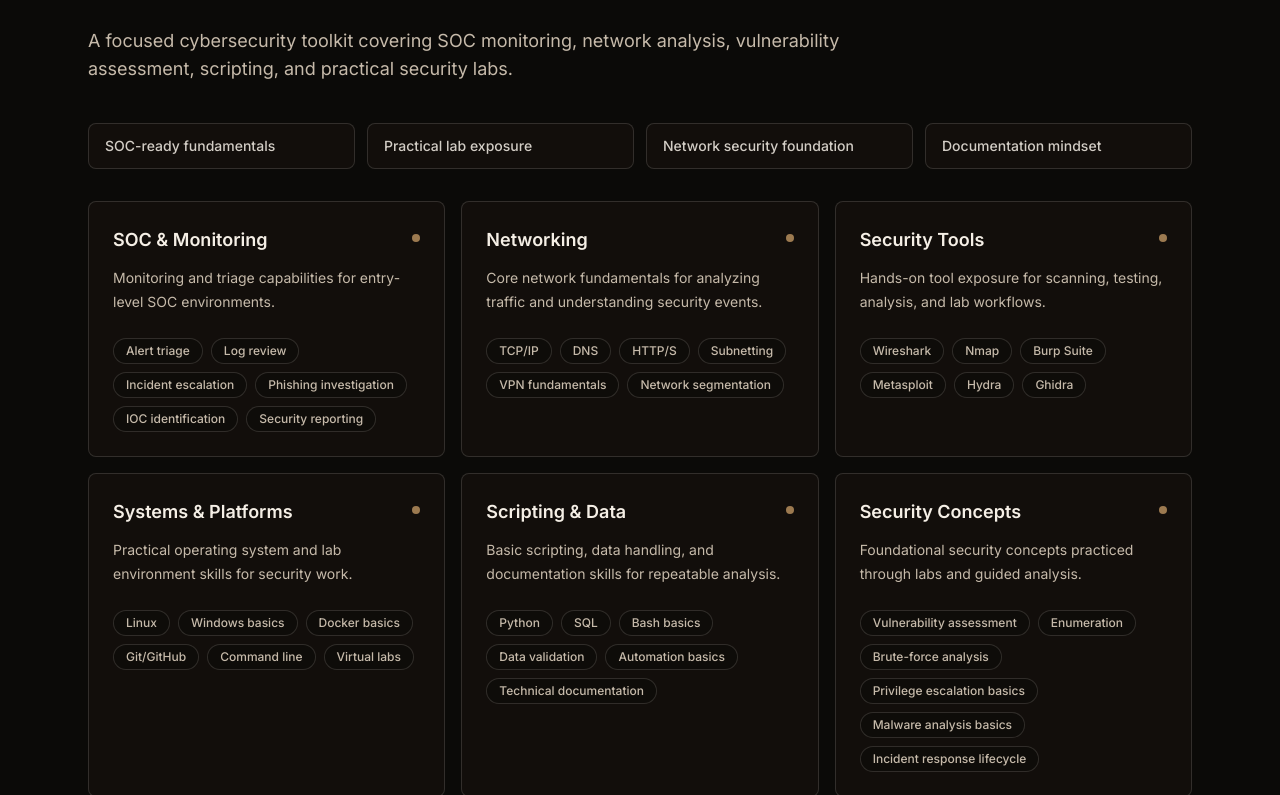
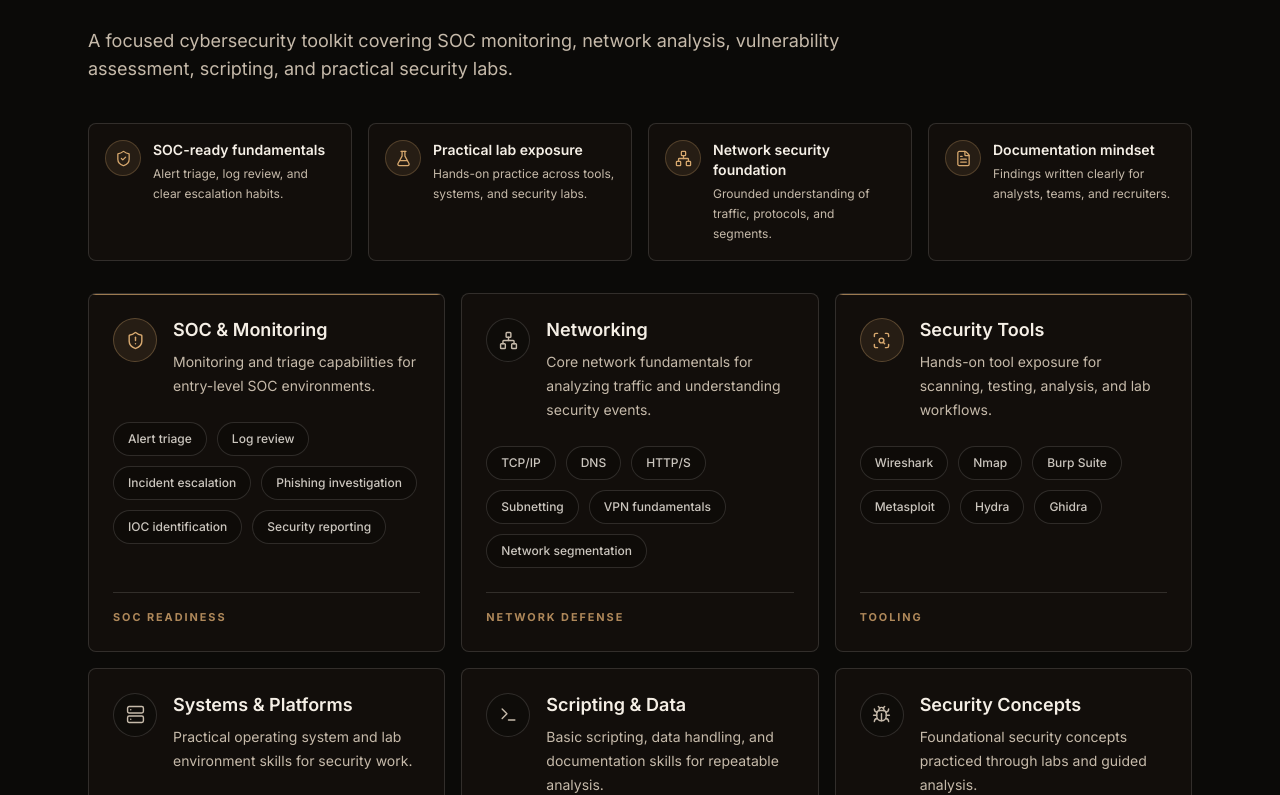
Before and after one commit to Iano0795/violets_portfolio, a Next.js app: page / in a window 1280 px wide. Shown: the part 1605-2400 px from the top of the page. Built offline with nearby package versions, Linux system fonts and the light colour scheme.

Commit message:
refactor: update package dependencies and enhance SkillsSection component

```diff
--- a/package.json
+++ b/package.json
@@ -18,13 +18,13 @@
     "tailwind-merge": "^3.5.0"
   },
   "devDependencies": {
-    "@tailwindcss/postcss": "^4.2.4",
+    "@tailwindcss/postcss": "^4",
     "@types/node": "^20",
     "@types/react": "^19",
     "@types/react-dom": "^19",
     "eslint": "^9",
     "eslint-config-next": "16.2.4",
-    "tailwindcss": "^4.2.4",
+    "tailwindcss": "^4",
     "typescript": "^5"
   }
 }
--- a/src/components/sections/SkillsSection.tsx
+++ b/src/components/sections/SkillsSection.tsx
@@ -1,56 +1,140 @@
+import {
+  Bug,
+  FileText,
+  FlaskConical,
+  Network,
+  ScanSearch,
+  Server,
+  ShieldAlert,
+  ShieldCheck,
+  Terminal,
+} from "lucide-react";
+import type { LucideIcon } from "lucide-react";
 import { portfolio } from "@/data/portfolio";
 import { SectionHeader } from "@/components/ui/SectionHeader";
+import { cn } from "@/lib/utils";
+
+const highlightIcons: Record<string, LucideIcon> = {
+  "SOC-ready fundamentals": ShieldCheck,
+  "Practical lab exposure": FlaskConical,
+  "Network security foundation": Network,
+  "Documentation mindset": FileText,
+};
+
+const skillIcons: Record<string, LucideIcon> = {
+  "SOC & Monitoring": ShieldAlert,
+  Networking: Network,
+  "Security Tools": ScanSearch,
+  "Systems & Platforms": Server,
+  "Scripting & Data": Terminal,
+  "Security Concepts": Bug,
+};
 
 export function SkillsSection() {
   return (
-    <section className="section-divider section-shell" id="skills">
-      <div>
+    <section className="section-divider section-shell relative" id="skills">
+      <div
+        aria-hidden="true"
+        className="pointer-events-none absolute inset-x-0 top-20 -z-10 h-72 bg-[radial-gradient(circle_at_50%_0%,rgba(215,168,110,0.12),transparent_60%)]"
+      />
+      <div
+        aria-hidden="true"
+        className="pointer-events-none absolute inset-0 -z-10 bg-[linear-gradient(rgba(245,239,230,0.035)_1px,transparent_1px),linear-gradient(90deg,rgba(245,239,230,0.025)_1px,transparent_1px)] bg-[size:56px_56px] opacity-30"
+      />
+      <div className="relative">
         <SectionHeader
           description="A focused cybersecurity toolkit covering SOC monitoring, network analysis, vulnerability assessment, scripting, and practical security labs."
           eyebrow="Capabilities"
           title="Skills & Technical Toolkit"
         />
 
-        <ul className="mt-10 grid gap-3 text-sm text-muted-foreground sm:grid-cols-2 lg:grid-cols-4">
+        <ul className="mt-10 grid gap-4 text-sm text-muted-foreground sm:grid-cols-2 lg:grid-cols-4">
           {portfolio.skillHighlights.map((highlight) => (
             <li
-              className="surface-panel px-4 py-3 font-medium text-foreground/85"
-              key={highlight}
+              className="surface-panel min-h-full px-4 py-4"
+              key={highlight.title}
             >
-              {highlight}
+              <div className="flex items-start gap-3">
+                {(() => {
+                  const HighlightIcon = highlightIcons[highlight.title];
+
+                  return HighlightIcon ? (
+                    <span className="flex h-9 w-9 shrink-0 items-center justify-center rounded-full border border-accent/25 bg-accent/10 text-accent">
+                      <HighlightIcon aria-hidden="true" size={17} strokeWidth={1.8} />
+                    </span>
+                  ) : null;
+                })()}
+                <div>
+                  <p className="font-semibold leading-5 text-foreground">
+                    {highlight.title}
+                  </p>
+                  <p className="mt-1 text-xs leading-5 text-muted-foreground">
+                    {highlight.description}
+                  </p>
+                </div>
+              </div>
             </li>
           ))}
         </ul>
 
         <div className="mt-8 grid gap-4 md:grid-cols-2 xl:grid-cols-3">
           {portfolio.skills.map((group) => (
+            (() => {
+              const SkillIcon = skillIcons[group.category] ?? ShieldCheck;
+
+              return (
                 <article
-              className="surface-panel group flex min-h-full flex-col p-6 transition-colors hover:border-accent/45 hover:bg-surface/90"
+                  className={cn(
+                    "surface-panel group relative flex min-h-full flex-col overflow-hidden p-6 transition-all duration-200 hover:-translate-y-0.5 hover:border-accent/45 hover:bg-surface/90",
+                    group.featured &&
+                      "border-accent/35 bg-[linear-gradient(180deg,rgba(215,168,110,0.08),rgba(20,17,13,0.78))]",
+                  )}
                   key={group.category}
                 >
-              <div className="flex items-start justify-between gap-4">
-                <h3 className="text-lg font-semibold text-foreground">
+                  {group.featured ? (
+                    <span
+                      aria-hidden="true"
+                      className="absolute inset-x-0 top-0 h-px bg-accent/70"
+                    />
+                  ) : null}
+                  <div className="flex items-start gap-4">
+                    <span
+                      className={cn(
+                        "flex h-11 w-11 shrink-0 items-center justify-center rounded-full border border-border bg-background/40 text-muted-foreground transition-colors group-hover:border-accent/40 group-hover:text-accent",
+                        group.featured && "border-accent/30 bg-accent/10 text-accent",
+                      )}
+                    >
+                      <SkillIcon aria-hidden="true" size={19} strokeWidth={1.8} />
+                    </span>
+                    <div>
+                      <h3 className="text-lg font-semibold leading-6 text-foreground">
                         {group.category}
                       </h3>
-                <span
-                  aria-hidden="true"
-                  className="mt-2 h-2 w-2 shrink-0 rounded-full bg-accent/70 transition-transform group-hover:scale-125"
-                />
-              </div>
-              <p className="mt-3 text-sm leading-6 text-muted-foreground">
+                      <p className="mt-2 text-sm leading-6 text-muted-foreground">
                         {group.description}
                       </p>
-              <ul className="mt-6 flex flex-wrap gap-2">
+                    </div>
+                  </div>
+
+                  <ul className="mt-6 flex flex-wrap gap-2.5">
                     {group.items.map((skill) => (
                       <li
-                    className="rounded-full border border-border bg-background/35 px-3 py-1 text-xs font-medium text-muted-foreground"
+                        className="rounded-full border border-border bg-background/55 px-3.5 py-1.5 text-xs font-medium leading-5 text-foreground/82"
                         key={skill}
                       >
                         {skill}
                       </li>
                     ))}
                   </ul>
+
+                  <div className="mt-auto pt-6">
+                    <p className="border-t border-border pt-4 text-[0.68rem] font-bold uppercase tracking-[0.18em] text-accent/80">
+                      {group.label}
+                    </p>
+                  </div>
                 </article>
+              );
+            })()
           ))}
         </div>
       </div>
--- a/src/data/portfolio.ts
+++ b/src/data/portfolio.ts
@@ -6,7 +6,14 @@ export type NavigationLink = {
 export type SkillGroup = {
   category: string;
   description: string;
+  label: string;
+  featured?: boolean;
   items: string[];
+};
+
+export type SkillHighlight = {
+  title: string;
+  description: string;
 };
 
 export type ExperienceItem = {
@@ -60,6 +67,8 @@ export const portfolio = {
       category: "SOC & Monitoring",
       description:
         "Monitoring and triage capabilities for entry-level SOC environments.",
+      label: "SOC readiness",
+      featured: true,
       items: [
         "Alert triage",
         "Log review",
@@ -73,6 +82,7 @@ export const portfolio = {
       category: "Networking",
       description:
         "Core network fundamentals for analyzing traffic and understanding security events.",
+      label: "Network defense",
       items: [
         "TCP/IP",
         "DNS",
@@ -86,12 +96,15 @@ export const portfolio = {
       category: "Security Tools",
       description:
         "Hands-on tool exposure for scanning, testing, analysis, and lab workflows.",
+      label: "Tooling",
+      featured: true,
       items: ["Wireshark", "Nmap", "Burp Suite", "Metasploit", "Hydra", "Ghidra"],
     },
     {
       category: "Systems & Platforms",
       description:
         "Practical operating system and lab environment skills for security work.",
+      label: "Systems",
       items: [
         "Linux",
         "Windows basics",
@@ -105,6 +118,7 @@ export const portfolio = {
       category: "Scripting & Data",
       description:
         "Basic scripting, data handling, and documentation skills for repeatable analysis.",
+      label: "Scripting",
       items: [
         "Python",
         "SQL",
@@ -118,6 +132,7 @@ export const portfolio = {
       category: "Security Concepts",
       description:
         "Foundational security concepts practiced through labs and guided analysis.",
+      label: "Security fundamentals",
       items: [
         "Vulnerability assessment",
         "Enumeration",
@@ -129,11 +144,23 @@ export const portfolio = {
     },
   ] satisfies SkillGroup[],
   skillHighlights: [
-    "SOC-ready fundamentals",
-    "Practical lab exposure",
-    "Network security foundation",
-    "Documentation mindset",
-  ],
+    {
+      title: "SOC-ready fundamentals",
+      description: "Alert triage, log review, and clear escalation habits.",
+    },
+    {
+      title: "Practical lab exposure",
+      description: "Hands-on practice across tools, systems, and security labs.",
+    },
+    {
+      title: "Network security foundation",
+      description: "Grounded understanding of traffic, protocols, and segments.",
+    },
+    {
+      title: "Documentation mindset",
+      description: "Findings written clearly for analysts, teams, and recruiters.",
+    },
+  ] satisfies SkillHighlight[],
   experience: [
     {
       role: "Cybersecurity Portfolio Builder",
```
Also changed, not shown: 1 other file (tests, documents, lock files or other folders). Lines whose indentation alone changed are shown as unchanged.
